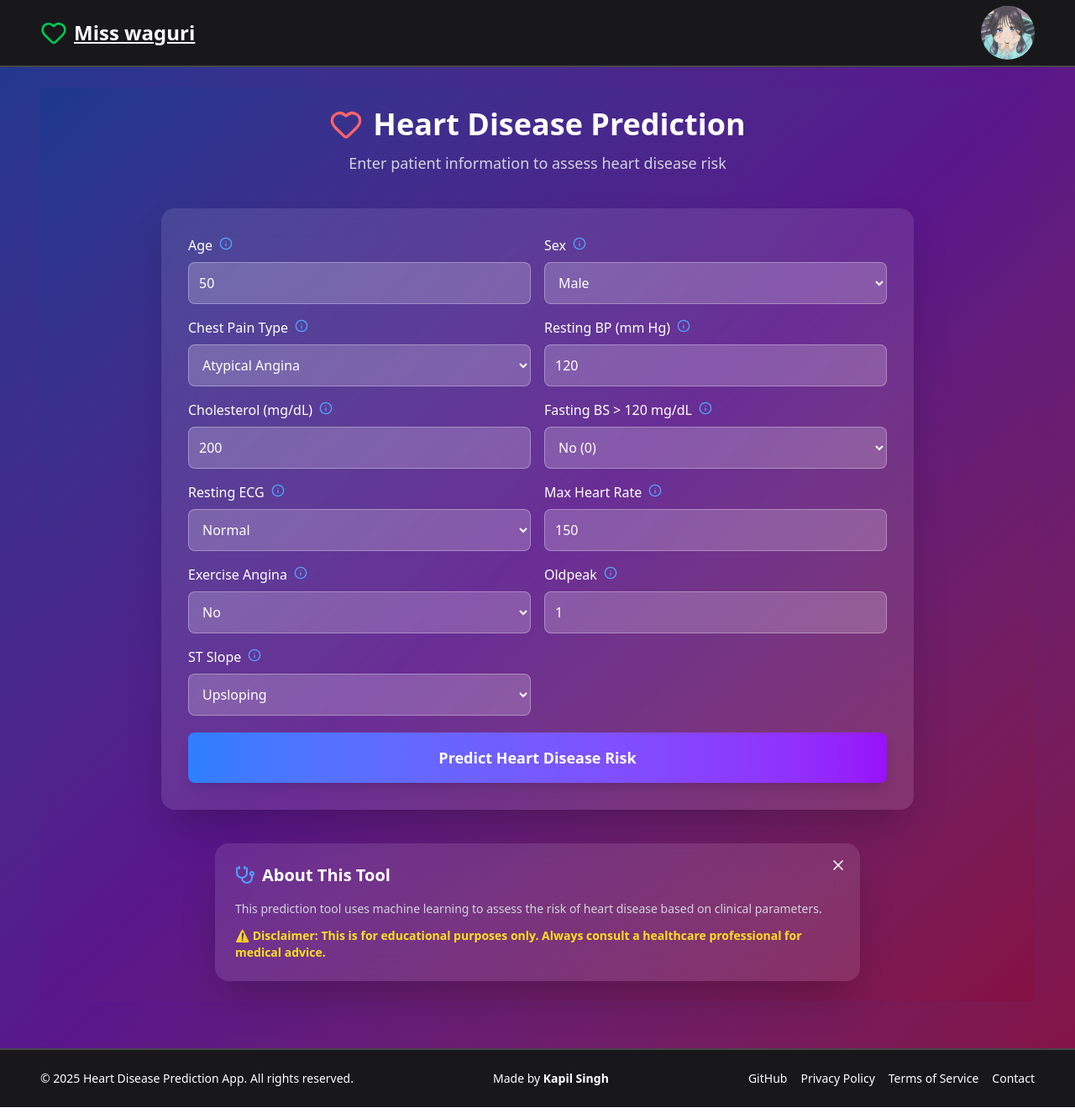
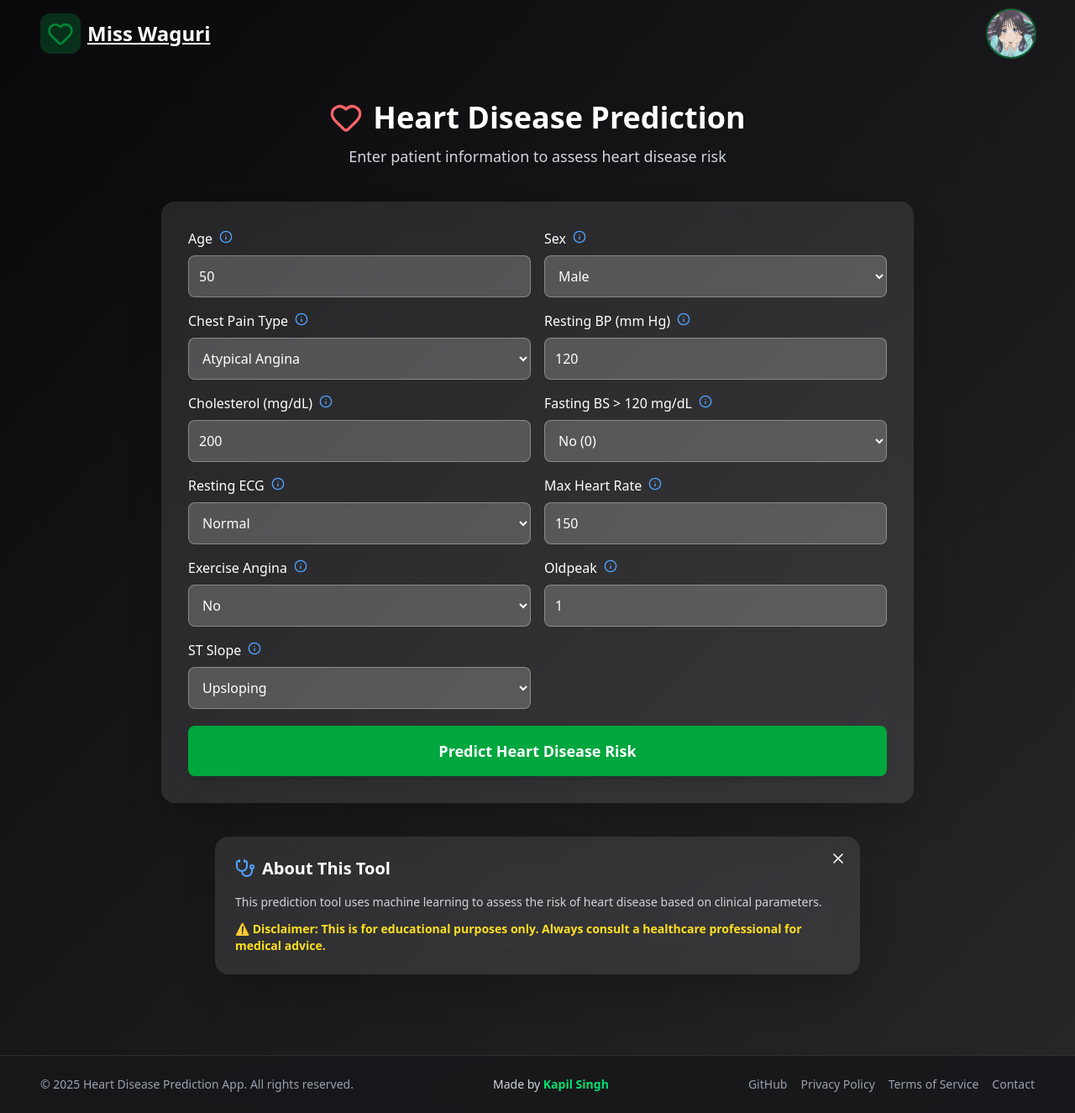
Before and after one commit to kapilsingh09/heart-disease, a React (Vite) app: page / in a window 1280 px wide. Shown: the whole page at 84% size. Built offline with nearby package versions, Linux system fonts and the light colour scheme.

Commit message:
Add heart prediction API integration and enhance Background component styling

```diff
--- a/src/components/api.js
+++ b/src/api.js
@@ -1,4 +1,4 @@
-export default async function predictHeart(data) {
+const predictHeart = async (data) => {
     try {
         const response = await fetch(`https://heart-disease-backend-4-g3m1.onrender.com/predict`, {
             method: 'POST',
@@ -21,3 +21,5 @@ export default async function predictHeart(data) {
         return "Error: Could not get prediction";
     }
 }
+
+export default predictHeart;
--- a/src/components/Background.jsx
+++ b/src/components/Background.jsx
@@ -1,54 +1,96 @@
-import React from 'react';
+import React, { useState, useEffect } from 'react';
 import { Heart } from 'lucide-react';
 import HeartForm from './HeartForm';
 
 const Background = () => {
+  const [scrolled, setScrolled] = useState(false);
+
+  useEffect(() => {
+    const handleScroll = () => {
+      setScrolled(window.scrollY > 10);
+    };
+
+    window.addEventListener('scroll', handleScroll);
+    return () => window.removeEventListener('scroll', handleScroll);
+  }, []);
+
   return (
-    <div className='text-white min-h-screen flex flex-col'>
+    <div className="text-white min-h-screen flex flex-col bg-gradient-to-br from-zinc-950 via-zinc-900 to-zinc-800">
       {/* Navbar */}
-      <nav className="bg-zinc-900 text-white border-b-2 border-white/20 h-20 w-full flex items-center justify-between px-6 md:px-12  py-2 md:py-0">
+      <nav
+        className={`fixed top-0 left-0 right-0 z-50 transition-all duration-500
+        ${
+          scrolled
+            ? 'bg-zinc-900/80 backdrop-blur-md border-b border-white/10 shadow-lg'
+            : 'bg-transparent border-transparent'
+        }`}
+      >
+        <div className="flex items-center justify-between px-6 md:px-12 h-20">
           {/* Logo Section */}
-        <div className="text-2xl font-semibold flex gap-2 items-center mb-2 md:mb-0">
-          <Heart className='h-8 w-8 text-green-500'  />
-          <p className='underline'>Miss waguri</p>
+          <div className="text-2xl font-semibold flex gap-2 items-center">
+            <div
+              className={`p-2 rounded-xl transition-all duration-500 ${
+                scrolled ? 'bg-green-500/10' : 'bg-green-500/20'
+              }`}
+            >
+              <Heart
+                className={`h-8 w-8 transition-all duration-500 ${
+                  scrolled ? 'text-green-400' : 'text-green-500 animate-pulse'
+                }`}
+              />
+            </div>
+            <p
+              className={`transition-all duration-500 ${
+                scrolled ? 'text-green-400' : 'underline text-white'
+              }`}
+            >
+              Miss Waguri
+            </p>
           </div>
 
           {/* Profile Image */}
-        <div className="h-16 w-16 rounded-full overflow-hidden">
+          <div className="h-14 w-14 rounded-full overflow-hidden ring-2 ring-green-500/40 hover:ring-green-400 transition-all duration-500 shadow-md">
             <img
               className="h-full w-full object-cover object-center"
               src="/profile.jpg"
               alt="Profile"
             />
           </div>
+        </div>
       </nav>
 
       {/* Main Content */}
-      <main className="flex-1 px-4 md:px-12 py-6">
+      <main className="flex-1 px-4 md:px-12 py-6 pt-24 transition-all duration-700">
         <HeartForm />
       </main>
 
       {/* Footer */}
-      <footer className="bg-zinc-900 text-white border-t-2 border-white/20 py-6 mt-8">
+      <footer className="bg-zinc-900/90 text-white border-t border-white/10 py-6 mt-12 backdrop-blur-md">
         <div className="container mx-auto flex flex-col md:flex-row items-center justify-between px-6 md:px-12 space-y-4 md:space-y-0">
           {/* Left section */}
-          <div className="text-sm text-center md:text-left">
+          <div className="text-sm text-gray-400 text-center md:text-left">
             &copy; {new Date().getFullYear()} Heart Disease Prediction App. All rights reserved.
           </div>
 
           {/* Middle section */}
-          <div className="text-sm text-center">
-            Made by <span className="font-semibold">Kapil Singh</span>
+          <div className="text-sm text-center text-gray-300">
+            Made by <span className="font-semibold text-green-400">Kapil Singh</span>
           </div>
 
-          {/* Right section - optional links */}
-          <div className="flex flex-col sm:flex-row items-center justify-center gap-2 md:gap-4 text-sm">
-            <a href="https://github.com/kapilsingh09" target="_blank" rel="noopener noreferrer" className="hover:underline">
+          {/* Right section */}
+          <div className="flex flex-col sm:flex-row items-center justify-center gap-2 md:gap-4 text-sm text-gray-400">
+            <a href="https://github.com/kapilsingh09" target="_blank" rel="noopener noreferrer" className="hover:text-green-400 transition-colors">
               GitHub
             </a>
-            <a href="#" className="hover:underline">Privacy Policy</a>
-            <a href="#" className="hover:underline">Terms of Service</a>
-            <a href="#" className="hover:underline">Contact</a>
+            <a href="#" className="hover:text-green-400 transition-colors">
+              Privacy Policy
+            </a>
+            <a href="#" className="hover:text-green-400 transition-colors">
+              Terms of Service
+            </a>
+            <a href="#" className="hover:text-green-400 transition-colors">
+              Contact
+            </a>
           </div>
         </div>
       </footer>
--- a/src/components/HeartForm.jsx
+++ b/src/components/HeartForm.jsx
@@ -1,6 +1,8 @@
 import React, { useState } from "react";
 import { Heart, Activity, Stethoscope, Info, X } from "lucide-react";
-import predictHeart from './api'
+// import predictHeart from './api'
+// import predictHeart from "./api";
+import predictHeart from "../api";
 
 /**
  * InfoTooltip
@@ -87,8 +89,8 @@ const HeartForm = () => {
       // Call the prediction API
       const result = await predictHeart(formData);
       setPrediction(result);
-    } catch (err) {
-      setPrediction("Error: Unable to get prediction. Please try again.");
+    } catch (error) {
+      setPrediction("Error: Unable to get prediction. Please try again.",error);
     }
     setLoading(false);
   };
@@ -112,7 +114,7 @@ const HeartForm = () => {
   };
 
   return (
-    <div className="min-h-screen bg-gradient-to-br from-blue-900 via-purple-900 to-pink-900 py-6 px-2 sm:px-4">
+    <div className="min-h-screen  py-6 px-2 sm:px-4">
       <div className="max-w-4xl mx-auto flex flex-col gap-6">
         {/* Header */}
         <div className="text-center mb-4">
@@ -387,7 +389,7 @@ const HeartForm = () => {
             <button
               type="submit"
               disabled={loading}
-              className="w-full bg-gradient-to-r from-blue-500 to-purple-600 text-white p-4 rounded-lg font-semibold text-lg hover:from-blue-600 hover:to-purple-700 transform hover:scale-105 transition-all duration-200 shadow-lg disabled:opacity-50 disabled:cursor-not-allowed disabled:transform-none"
+              className="w-full bg-green-600 text-white p-4 rounded-lg font-semibold text-lg transform hover:scale-101  hover:cursor-pointer transition-all duration-200 shadow-lg disabled:opacity-50 disabled:cursor-not-allowed disabled:transform-none"
             >
               {loading ? (
                 <span className="flex items-center justify-center">
```
Lines whose indentation alone changed are shown as unchanged.
